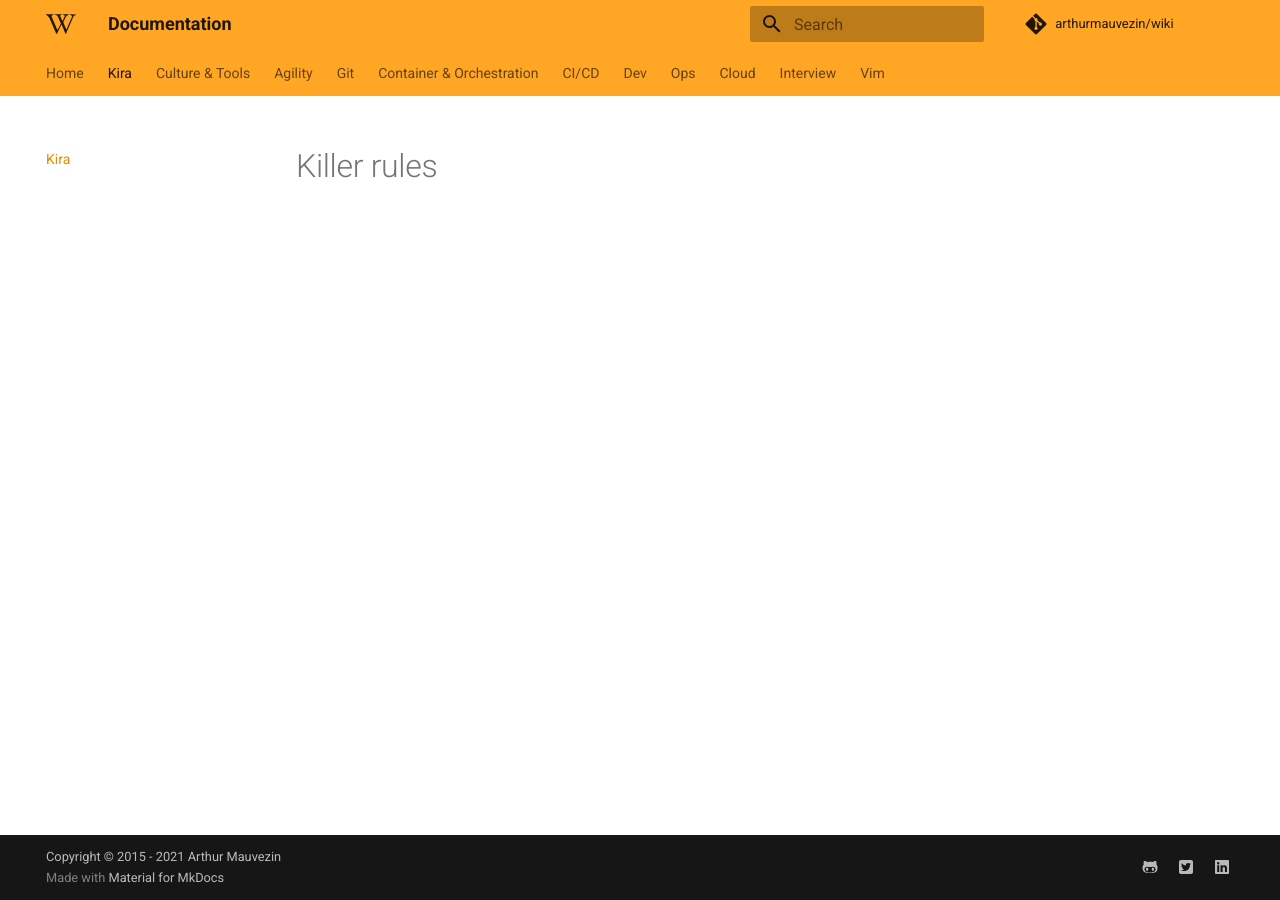
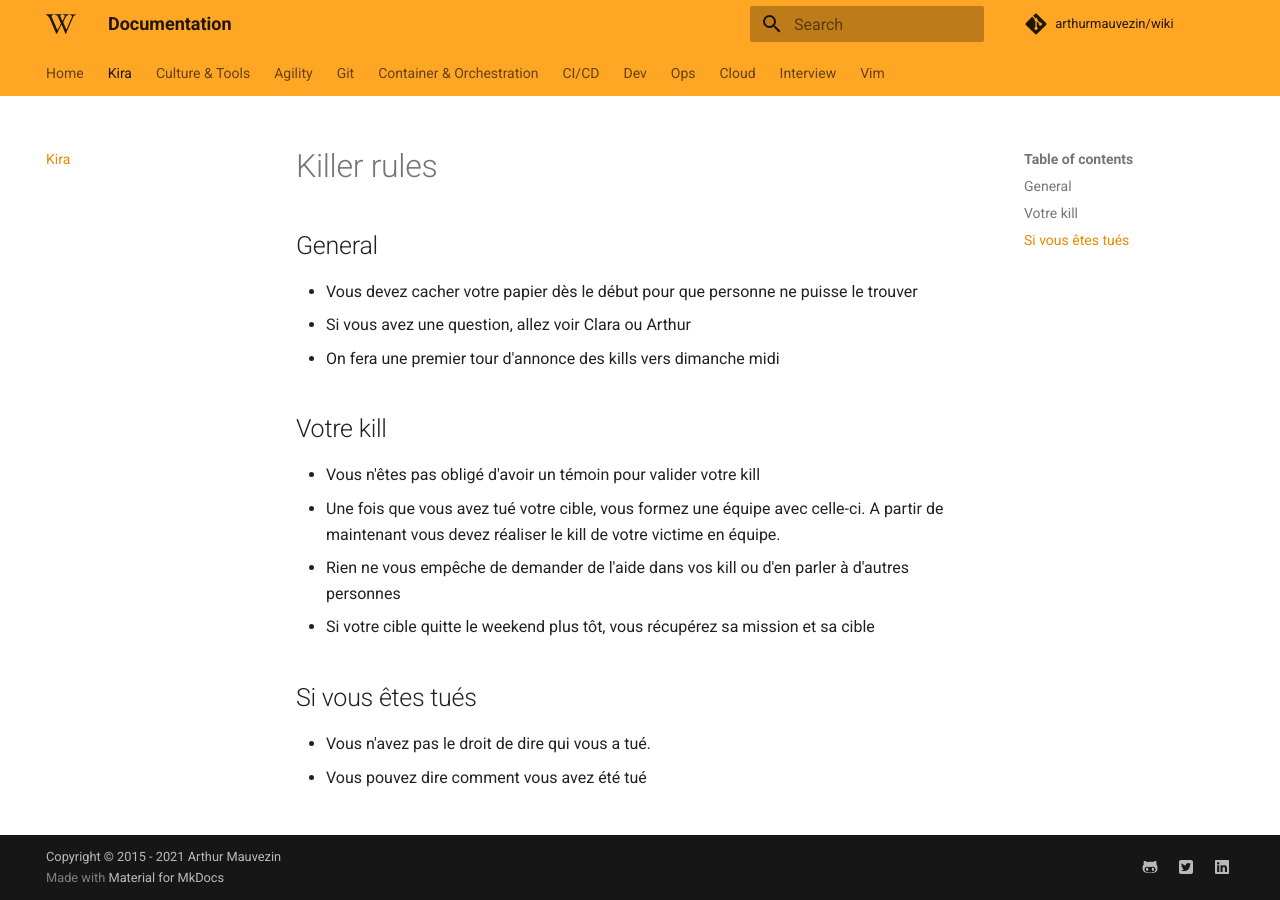
Before and after one commit to arthurmauvezin/wiki, an MkDocs documentation site: the page built from docs/kira.md, in a window 1280 px wide. Built offline with MkDocs 1.6.1 and Material for MkDocs 9.7.7, drawn with Linux system fonts in a browser that asks for light colours; comment, search, counter and statistics services are not loaded.

Commit message:
Update kira.md

```diff
--- a/docs/kira.md
+++ b/docs/kira.md
@@ -1 +1,16 @@
 #Killer rules
+
+##General
+* Vous devez cacher votre papier dès le début pour que personne ne puisse le trouver
+* Si vous avez une question, allez voir Clara ou Arthur
+* On fera une premier tour d'annonce des kills vers dimanche midi
+
+##Votre kill
+* Vous n'êtes pas obligé d'avoir un témoin pour valider votre kill
+* Une fois que vous avez tué votre cible, vous formez une équipe avec celle-ci. A partir de maintenant vous devez réaliser le kill de votre victime en équipe.
+* Rien ne vous empêche de demander de l'aide dans vos kill ou d'en parler à d'autres personnes
+* Si votre cible quitte le weekend plus tôt, vous récupérez sa mission et sa cible
+
+##Si vous êtes tués
+* Vous n'avez pas le droit de dire qui vous a tué.
+* Vous pouvez dire comment vous avez été tué
```
